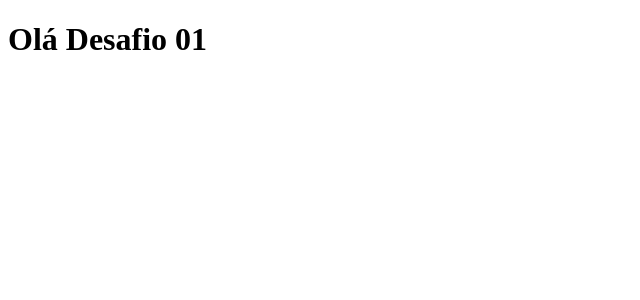
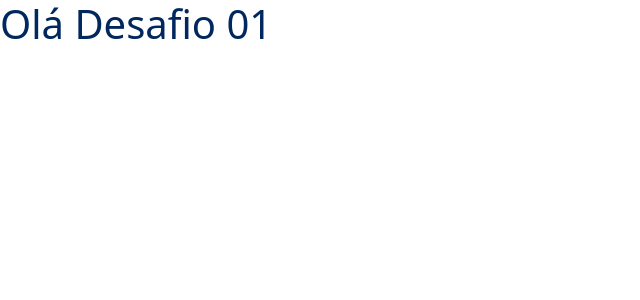
Before and after one commit to ruiprj/projeto-devsuperior-desafio-cap-01, a React (Create React App) app: page / in a window 1280 px wide. Shown: the top 300 px of the page, without its empty margins (0-640 px from the left). Built offline with nearby package versions, Linux system fonts and the light colour scheme; the HTML template or start-up script is replaced by a standard one.

Commit message:
Bootstrap and customization

```diff
--- a/package.json
+++ b/package.json
@@ -10,6 +10,8 @@
     "@types/node": "^16.11.47",
     "@types/react": "17.0.0",
     "@types/react-dom": "17.0.0",
+    "bootstrap": "^5.2.0",
+    "node-sass": "4.14.1",
     "react": "17.0.2",
     "react-dom": "17.0.2",
     "react-scripts": "5.0.1",
--- a/src/App.tsx
+++ b/src/App.tsx
@@ -1,3 +1,4 @@
+import './assets/styles/custom.scss';
 import './App.css';
 
 function App() {
--- /dev/null
+++ b/src/assets/styles/custom.scss
@@ -0,0 +1,8 @@
+$theme-colors: (
+  'primary': #F78B00,
+);
+
+$body-bg: #ffffff;
+$body-color: #00285F;
+
+@import '~bootstrap/scss/bootstrap.scss';
```
Also changed, not shown: 1 other file (tests, documents, lock files or other folders).
